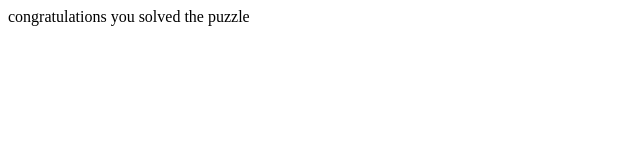
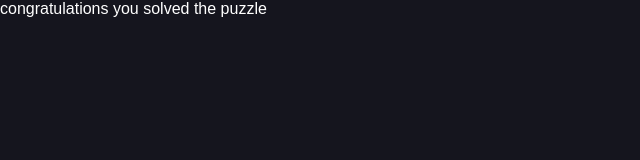
Before and after one commit to a-hill79/test-site, a plain HTML site: page ubehebe.html in a window 1280 px wide. Shown: the whole page, without its empty margins (0-640 px from the left). Drawn offline with Linux system fonts and the light colour scheme.

Commit message:
Update ubehebe.html

```diff
--- a/ubehebe.html
+++ b/ubehebe.html
@@ -2,7 +2,8 @@
 <html lang="en">
     <head>
         <meta charset="UTF-8" />
-        <title>Title</title>
+        <link rel="stylesheet" type="text/css" href="style.css">
+        <title>Ubehebe</title>
     </head>
     <body>
         congratulations you solved the puzzle
```
